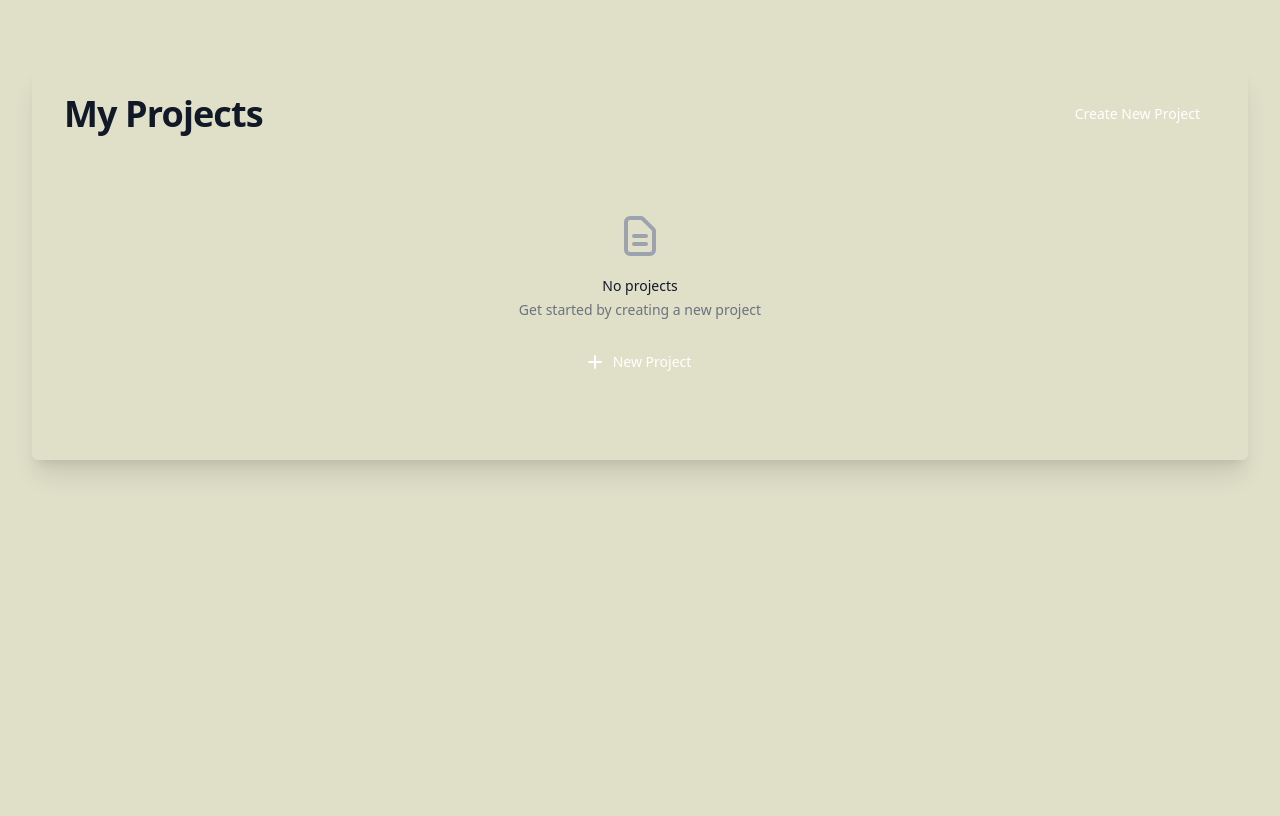
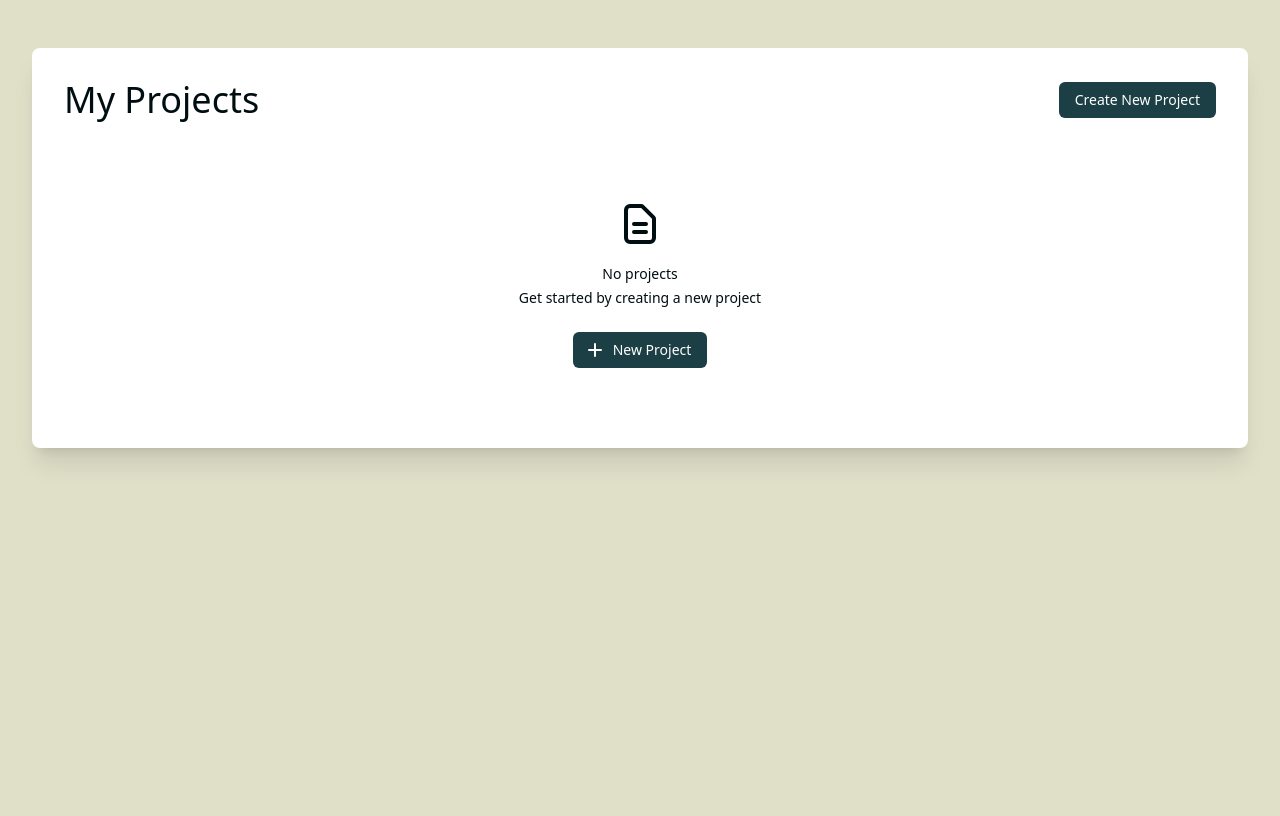
Before and after one commit to JohanM-1/TaskMaster-AI, a Django app: page /app/projects/ in a window 1280 px wide. Shown: the part 60-876 px from the top of the page. Before the commit the page ends 534 px from the top, so only its background shows below. Run offline with Django 5.2, Linux system fonts and the light colour scheme; the visitor is signed in with stand-in values (Sample User, id 1); data that the repository does not hold is empty; parts of the project's set-up code (start-up, migrations or seed data) failed here and were passed over; some libraries are stand-ins or nearby versions.

Commit message:
Refactor project management templates for improved UI consistency and readability

```diff
--- a/app_documents/templates/manage/list_projects.html
+++ b/app_documents/templates/manage/list_projects.html
@@ -7,14 +7,15 @@
 {% endblock %}
 
 {% block content %}
-<div class="max-w-7xl mx-auto px-4 sm:px-6 lg:px-8 py-12">
-    <div class="rounded-md bg-palette-light dark:bg-palette-dark shadow-xl p-8">
+<div class="min-h-screen p-8 bg-palette-light dark:bg-palette-dark">
+    <div class="max-w-7xl mx-auto">
+        <div class="rounded-lg bg-white dark:bg-palette-navy shadow-xl p-8">
             <div class="flex justify-between items-center mb-8">
-            <h2 class="text-4xl font-extrabold tracking-tight leading-none text-gray-900 dark:text-palette-sand">
+                <h2 class="text-4xl font-light text-palette-dark dark:text-palette-light">
                     My Projects
                 </h2>
                 <a href="{% url 'crear_projecto' %}"
-               class="py-2 px-4 text-sm font-medium text-white rounded-lg bg-primary-700 hover:bg-primary-800 focus:ring-4 focus:ring-primary-300 dark:focus:ring-primary-900">
+                   class="px-4 py-2 text-sm font-medium text-white bg-palette-navy dark:bg-palette-rose rounded-md hover:bg-opacity-90 dark:hover:bg-opacity-80 transition focus:ring-2 focus:ring-offset-2 focus:ring-palette-navy dark:focus:ring-palette-rose">
                     Create New Project
                 </a>
             </div>
@@ -22,48 +23,49 @@
             {% if projects %}
                 <div class="space-y-6">
                     {% for project in projects %}
-                    <div class="border border-gray-200 dark:border-gray-700 rounded-lg p-6">
+                        <div class="border border-palette-sand dark:border-palette-navy rounded-lg p-6 bg-palette-light dark:bg-palette-dark bg-opacity-50 dark:bg-opacity-30">
                             <div class="flex justify-between items-start mb-4">
-                            <a href="{% url 'view_project' project.id %}" class="text-2xl font-bold text-gray-900 dark:text-palette-sand hover:text-primary-700">
+                                <a href="{% url 'view_project' project.id %}"
+                                   class="text-2xl font-light text-palette-dark dark:text-palette-light hover:text-palette-navy dark:hover:text-palette-rose transition">
                                     {{ project.name|default:"Unnamed Project" }}
                                 </a>
                                 <div class="flex items-center space-x-3">
-                                <span class="px-3 py-1 text-xs font-medium rounded-full bg-gray-100 dark:bg-palette-navy text-gray-800 dark:text-palette-sand">
+                                    <span class="px-3 py-1 text-xs font-medium rounded-full bg-palette-sand dark:bg-palette-navy text-palette-dark dark:text-palette-light">
                                         Created: {{ project.fecha_creacion|date:"d/m/Y" }}
                                     </span>
                                 </div>
                             </div>
 
                             <div class="mb-4">
-                            <h4 class="text-sm font-medium text-gray-700 dark:text-gray-400 mb-2">Description:</h4>
-                            <p class="text-gray-600 dark:text-gray-300">{{ project.promt|default:"No description provided" }}</p>
+                                <h4 class="text-sm font-medium text-palette-dark dark:text-palette-sand mb-2">Description:</h4>
+                                <p class="text-palette-dark dark:text-palette-light">{{ project.promt|default:"No description provided" }}</p>
                             </div>
 
                             <div class="mb-4">
-                            <h4 class="text-sm font-medium text-gray-700 dark:text-gray-400 mb-2">Problems/Limitations:</h4>
-                            <p class="text-gray-600 dark:text-gray-300">{{ project.problem|default:"No problems specified" }}</p>
+                                <h4 class="text-sm font-medium text-palette-dark dark:text-palette-sand mb-2">Problems/Limitations:</h4>
+                                <p class="text-palette-dark dark:text-palette-light">{{ project.problem|default:"No problems specified" }}</p>
                             </div>
 
                             {% if project.requerimientos_set.all %}
                                 <div class="mt-6">
-                                <h4 class="text-sm font-medium text-gray-700 dark:text-gray-400 mb-2">Requirements:</h4>
+                                    <h4 class="text-sm font-medium text-palette-dark dark:text-palette-sand mb-2">Requirements:</h4>
                                     <ul class="space-y-3">
                                         {% for req in project.requerimientos_set.all %}
-                                        <li class="pl-4 border-l-2 border-gray-200 dark:border-gray-700">
-                                            <p class="text-sm text-gray-600 dark:text-gray-300">{{ req.description }}</p>
+                                            <li class="pl-4 border-l-2 border-palette-sand dark:border-palette-navy">
+                                                <p class="text-sm text-palette-dark dark:text-palette-light">{{ req.description }}</p>
 
                                                 {% if req.userhistory_set.all %}
                                                     <ul class="mt-2 space-y-2">
                                                         {% for history in req.userhistory_set.all %}
                                                             <li class="ml-4">
-                                                            <p class="text-sm text-gray-500 dark:text-gray-400">
+                                                                <p class="text-sm text-palette-dark dark:text-palette-light opacity-90">
                                                                     {{ history.history }}
                                                                 </p>
 
                                                                 {% if history.task_set.all %}
                                                                     <ul class="mt-1 ml-4">
                                                                         {% for task in history.task_set.all %}
-                                                                        <li class="text-xs text-gray-400 dark:text-gray-500">
+                                                                            <li class="text-xs text-palette-dark dark:text-palette-light opacity-75">
                                                                                 • {{ task.title }}
                                                                             </li>
                                                                         {% endfor %}
@@ -78,7 +80,9 @@
                                     </ul>
                                 </div>
                             {% else %}
-                            <p class="text-sm text-gray-500 dark:text-gray-400 italic">No requirements added yet</p>
+                                <p class="text-sm text-palette-dark dark:text-palette-light opacity-75 italic">
+                                    No requirements added yet
+                                </p>
                             {% endif %}
                         </div>
                     {% endfor %}
@@ -86,15 +90,15 @@
             {% else %}
                 <div class="text-center py-12">
                     <div class="mb-4">
-                    <svg class="mx-auto h-12 w-12 text-gray-400 dark:text-gray-600" fill="none" stroke="currentColor" viewBox="0 0 24 24">
+                        <svg class="mx-auto h-12 w-12 text-palette-dark dark:text-palette-light opacity-50" fill="none" stroke="currentColor" viewBox="0 0 24 24">
                             <path stroke-linecap="round" stroke-linejoin="round" stroke-width="2" d="M9 12h6m-6 4h6m2 5H7a2 2 0 01-2-2V5a2 2 0 012-2h5.586a1 1 0 01.707.293l5.414 5.414a1 1 0 01.293.707V19a2 2 0 01-2 2z"/>
                         </svg>
                     </div>
-                <h3 class="mt-2 text-sm font-medium text-gray-900 dark:text-palette-sand">No projects</h3>
-                <p class="mt-1 text-sm text-gray-500 dark:text-gray-400">Get started by creating a new project</p>
+                    <h3 class="mt-2 text-sm font-medium text-palette-dark dark:text-palette-light">No projects</h3>
+                    <p class="mt-1 text-sm text-palette-dark dark:text-palette-light opacity-75">Get started by creating a new project</p>
                     <div class="mt-6">
                         <a href="{% url 'crear_projecto' %}"
-                       class="inline-flex items-center px-4 py-2 text-sm font-medium text-white rounded-lg bg-primary-700 hover:bg-primary-800 focus:ring-4 focus:ring-primary-300 dark:focus:ring-primary-900">
+                           class="inline-flex items-center px-4 py-2 text-sm font-medium text-white bg-palette-navy dark:bg-palette-rose rounded-md hover:bg-opacity-90 dark:hover:bg-opacity-80 transition focus:ring-2 focus:ring-offset-2 focus:ring-palette-navy dark:focus:ring-palette-rose">
                             <svg class="mr-2 -ml-1 w-5 h-5" fill="currentColor" viewBox="0 0 20 20">
                                 <path fill-rule="evenodd" d="M10 3a1 1 0 011 1v5h5a1 1 0 110 2h-5v5a1 1 0 11-2 0v-5H4a1 1 0 110-2h5V4a1 1 0 011-1z" clip-rule="evenodd"/>
                             </svg>
@@ -105,4 +109,5 @@
             {% endif %}
         </div>
     </div>
+</div>
 {% endblock %}
```
Also changed, not shown: app_documents/templates/manage/create_project.html (+35 -29 lines), app_documents/templates/manage/edit_project.html (+33 -22 lines), app_documents/templates/manage/view_project.html (+27 -27 lines), .github/copilot-instructions.md. Lines whose indentation alone changed are shown as unchanged.
